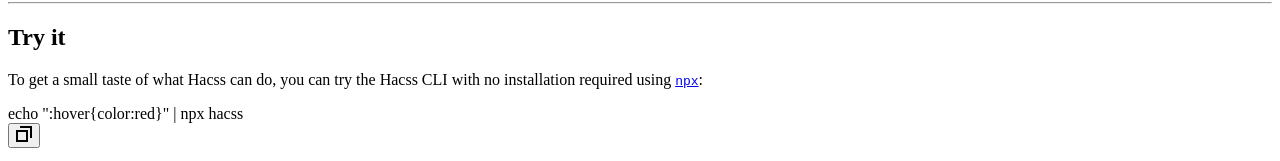
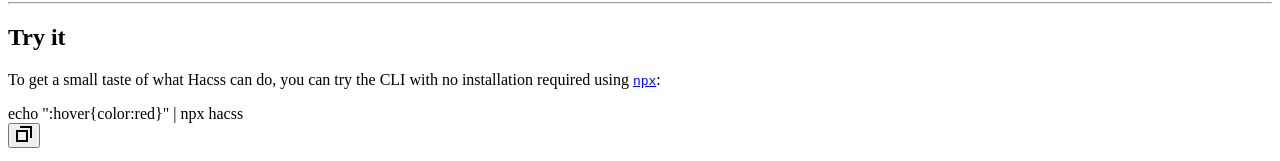
Before and after one commit to hacss/hacss.github.io, a Next.js app: page /docs in a window 1280 px wide. Shown: the part 532-693 px from the top of the page. Built offline with nearby package versions, Linux system fonts and the light colour scheme.

Commit message:
Remove redundant word.

```diff
--- a/pages/docs/index.mdx
+++ b/pages/docs/index.mdx
@@ -5,7 +5,7 @@
 
 # Try it
 
-To get a small taste of what Hacss can do, you can try the Hacss CLI with no
+To get a small taste of what Hacss can do, you can try the CLI with no
 installation required using [`npx`](https://docs.npmjs.com/cli/v7/commands/npx):
 
 <ShellCommand>echo ":hover{`{color:red}`}" | npx hacss</ShellCommand>
```
